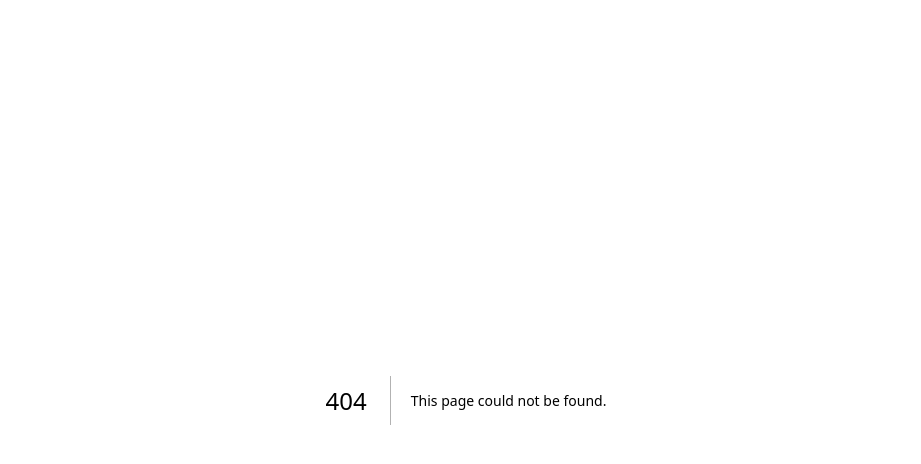
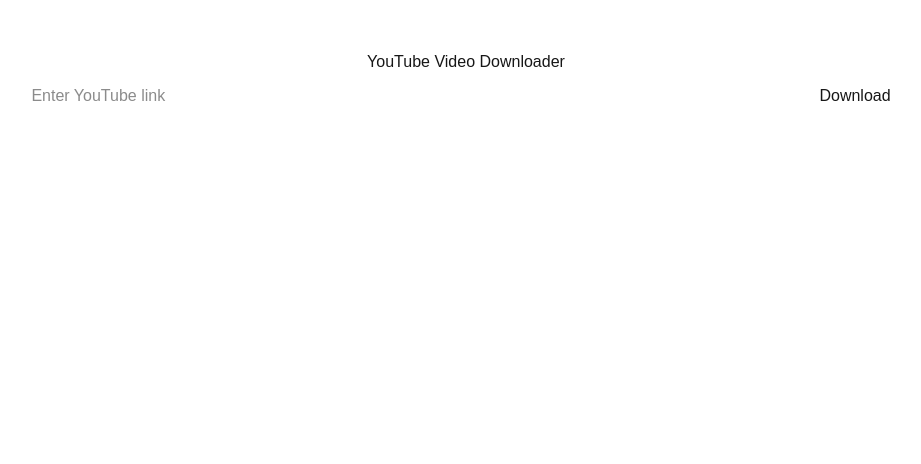
Before and after one commit to BLOUDANJEWELLERY/Pixora, a Next.js app in the folder bg/: page /yt-download in a window 1280 px wide. Before the commit this address had no page. Shown: the top 464 px of the page, without its empty margins (174-1095 px from the left). Built offline with nearby package versions, Linux system fonts and the light colour scheme.

Commit message:
modified:   bg/package-lock.json modified:   bg/package.json 	new file:   bg/pages/api/yt-download.js new file:   bg/pages/yt-download.js

```diff
--- a/bg/package.json
+++ b/bg/package.json
@@ -22,7 +22,8 @@
     "react-draggable": "^4.5.0",
     "react-easy-crop": "^5.5.0",
     "react-icons": "^5.5.0",
-    "remove.bg": "^1.3.0"
+    "remove.bg": "^1.3.0",
+    "ytdl-core": "^4.11.5"
   },
   "devDependencies": {
     "@eslint/eslintrc": "^3",
--- /dev/null
+++ b/bg/pages/api/yt-download.js
@@ -0,0 +1,19 @@
+import ytdl from 'ytdl-core';
+
+export default async function handler(req, res) {
+  const { url } = req.query;
+
+  if (!url || !ytdl.validateURL(url)) {
+    return res.status(400).send('Invalid YouTube URL');
+  }
+
+  try {
+    const info = await ytdl.getInfo(url);
+    const format = ytdl.chooseFormat(info.formats, { quality: 'highest' });
+
+    res.setHeader('Content-Disposition', `attachment; filename="${info.videoDetails.title}.mp4"`);
+    ytdl(url, { format }).pipe(res);
+  } catch (err) {
+    res.status(500).send('Error downloading video');
+  }
+}
--- /dev/null
+++ b/bg/pages/yt-download.js
@@ -0,0 +1,26 @@
+import { useState } from 'react';
+
+export default function DownloadPage() {
+  const [url, setUrl] = useState('');
+
+  const handleDownload = () => {
+    if (!url) return;
+    window.location.href = `/api/yt-download?url=${encodeURIComponent(url)}`;
+  };
+
+  return (
+    <div style={{ textAlign: 'center', marginTop: '50px' }}>
+      <h1>YouTube Video Downloader</h1>
+      <input
+        type="text"
+        placeholder="Enter YouTube link"
+        value={url}
+        onChange={e => setUrl(e.target.value)}
+        style={{ width: '60%', padding: '10px' }}
+      />
+      <button onClick={handleDownload} style={{ padding: '10px 20px', marginLeft: '10px' }}>
+        Download
+      </button>
+    </div>
+  );
+}
```
Also changed, not shown: 1 other file (tests, documents, lock files or other folders).
